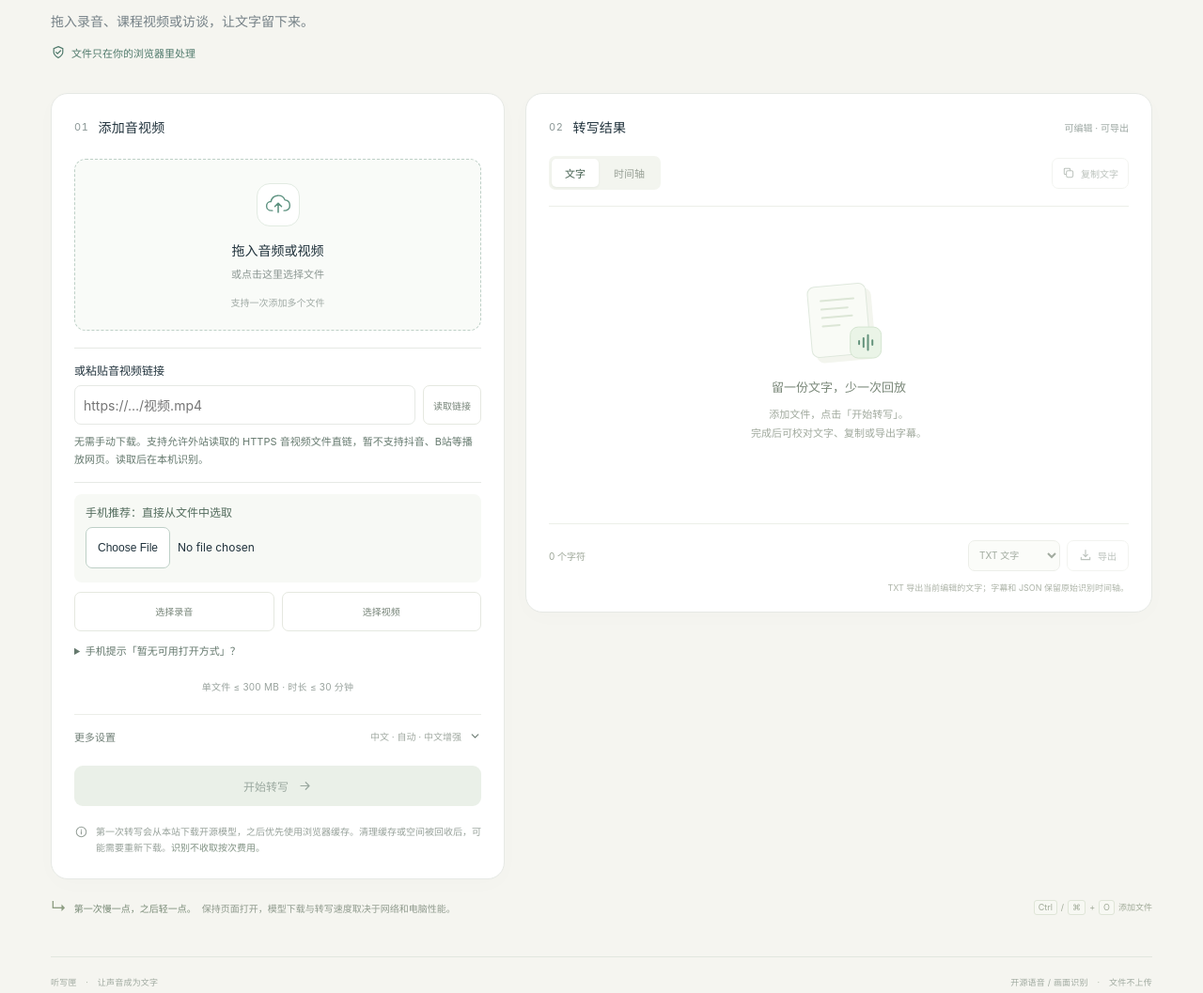
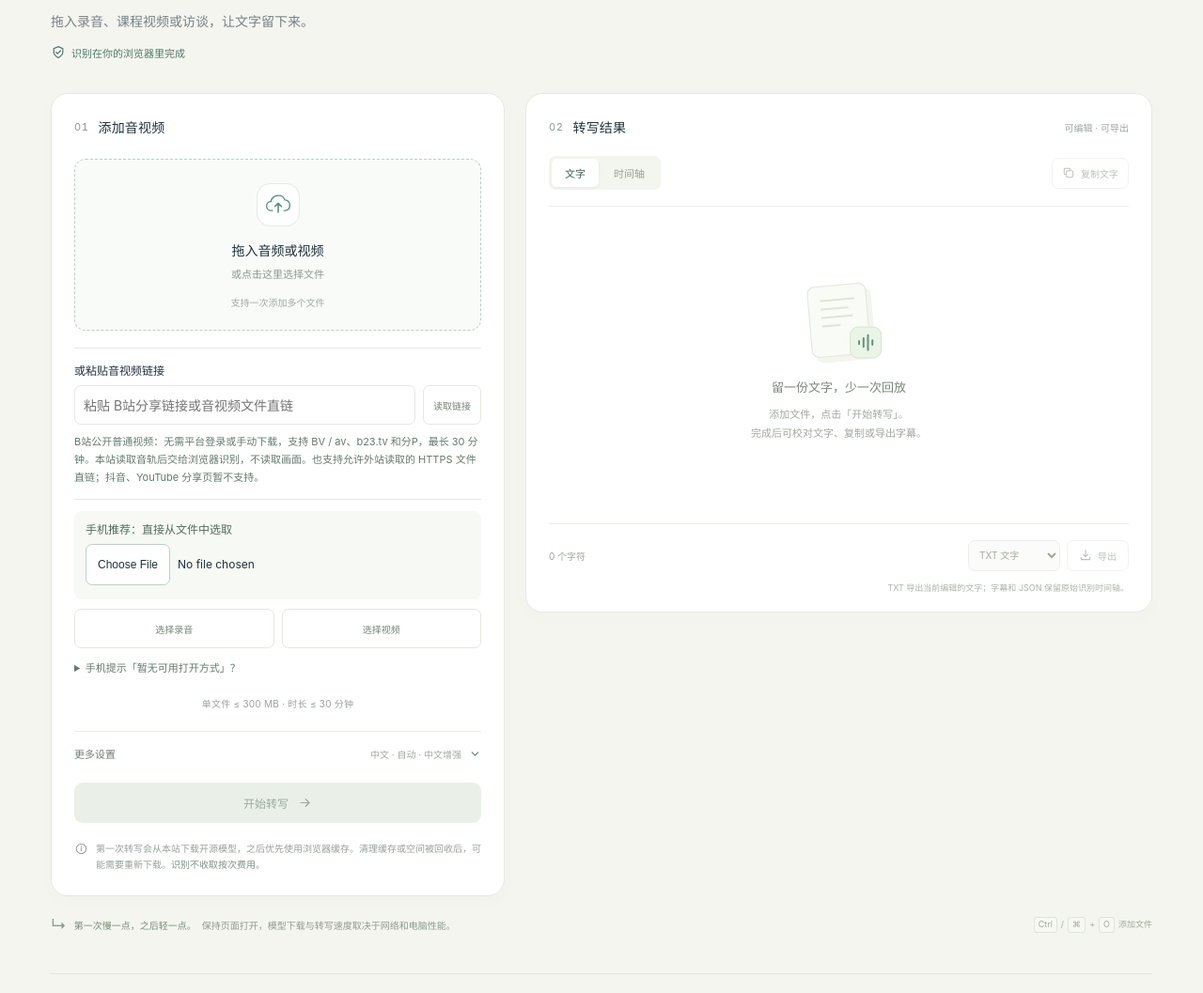
Before and after one commit to LYHrmer/media-scribe, a website built with Vite: page index.html in a window 1280 px wide. Shown: the part 237-1294 px from the top of the page at 94% size. Built offline with nearby package versions, Linux system fonts and the light colour scheme.

Commit message:
Prepare Bilibili development build; document blocked rollout

```diff
--- a/index.html
+++ b/index.html
@@ -22,7 +22,7 @@
           <p class="eyebrow">免费使用 <span>·</span> 不用安装 <span>·</span> 无需账号 / API Key</p>
           <h1 id="page-title">音视频，<span>转成文字。</span></h1>
           <p class="intro-description">拖入录音、课程视频或访谈，让文字留下来。</p>
-          <p class="privacy-line"><svg viewBox="0 0 20 20" fill="none" aria-hidden="true"><path d="M10 2 16 4.5v5c0 3.9-6 7.5-6 7.5S4 13.4 4 9.5v-5L10 2Z" stroke="currentColor" stroke-width="1.5"/><path d="m7 9.5 2 2 4-4" stroke="currentColor" stroke-width="1.5" stroke-linecap="round" stroke-linejoin="round"/></svg>文件只在你的浏览器里处理</p>
+          <p class="privacy-line"><svg viewBox="0 0 20 20" fill="none" aria-hidden="true"><path d="M10 2 16 4.5v5c0 3.9-6 7.5-6 7.5S4 13.4 4 9.5v-5L10 2Z" stroke="currentColor" stroke-width="1.5"/><path d="m7 9.5 2 2 4-4" stroke="currentColor" stroke-width="1.5" stroke-linecap="round" stroke-linejoin="round"/></svg>识别在你的浏览器里完成</p>
         </section>
 
         <div class="workspace">
@@ -44,11 +44,11 @@
             <div class="media-link-import">
               <label for="media-url">或粘贴音视频链接</label>
               <div class="media-link-row">
-                <input id="media-url" type="text" inputmode="url" autocomplete="off" autocapitalize="off" spellcheck="false" placeholder="https://…/视频.mp4" aria-describedby="media-url-help" />
+                <input id="media-url" type="text" inputmode="url" autocomplete="off" autocapitalize="off" spellcheck="false" placeholder="粘贴 B站分享链接或音视频文件直链" aria-describedby="media-url-help" />
                 <button id="import-url" class="secondary-button" type="button">读取链接</button>
                 <button id="cancel-url" class="text-button" type="button" hidden>取消</button>
               </div>
-              <p id="media-url-help">无需手动下载。支持允许外站读取的 HTTPS 音视频文件直链，暂不支持抖音、B站等播放网页。读取后在本机识别。</p>
+              <p id="media-url-help">B站公开普通视频：无需平台登录或手动下载，支持 BV / av、b23.tv 和分P，最长 30 分钟。本站读取音轨后交给浏览器识别，不读取画面。也支持允许外站读取的 HTTPS 文件直链；抖音、YouTube 分享页暂不支持。</p>
               <p id="media-url-status" class="media-url-status" role="status" aria-live="polite" hidden></p>
             </div>
             <div class="single-file-picker">
@@ -159,7 +159,7 @@
         </section>
       </main>
 
-      <footer class="site-footer"><span>听写匣 <span class="footer-dot">·</span> 让声音成为文字</span><span>开源语音 / 画面识别 <span class="footer-dot">·</span> 文件不上传</span></footer>
+      <footer class="site-footer"><span>听写匣 <span class="footer-dot">·</span> 让声音成为文字</span><span>开源语音 / 画面识别 <span class="footer-dot">·</span> 本地文件不上传</span></footer>
     </div>
     <script type="module" src="/src/main.js"></script>
   </body>
--- a/package.json
+++ b/package.json
@@ -1,13 +1,13 @@
 {
   "name": "tingxie-local",
-  "version": "0.5.6",
+  "version": "0.5.7",
   "private": true,
   "type": "module",
   "description": "浏览器本地音视频转文字，无API费用或用户文件上传",
   "scripts": {
     "dev": "vite --host 0.0.0.0",
     "test": "node --test tests/*.test.mjs",
-    "build": "node scripts/copy-wasm.mjs && node scripts/prepare-models.mjs && node scripts/prepare-ocr-models.mjs && node scripts/prepare-punctuation.mjs && node scripts/prepare-vad.mjs && node scripts/prepare-sensevoice.mjs && vite build && node scripts/trim-runtime.mjs"
+    "build": "node scripts/copy-wasm.mjs && node scripts/prepare-models.mjs && node scripts/prepare-ocr-models.mjs && node scripts/prepare-punctuation.mjs && node scripts/prepare-vad.mjs && node scripts/prepare-sensevoice.mjs && vite build && node scripts/trim-runtime.mjs && node scripts/build-link-service.mjs"
   },
   "dependencies": {
     "@huggingface/transformers": "3.8.1",
```
Also changed, not shown: vite.server.config.js (added, +8 -0 lines), README.md, 1 other file.
